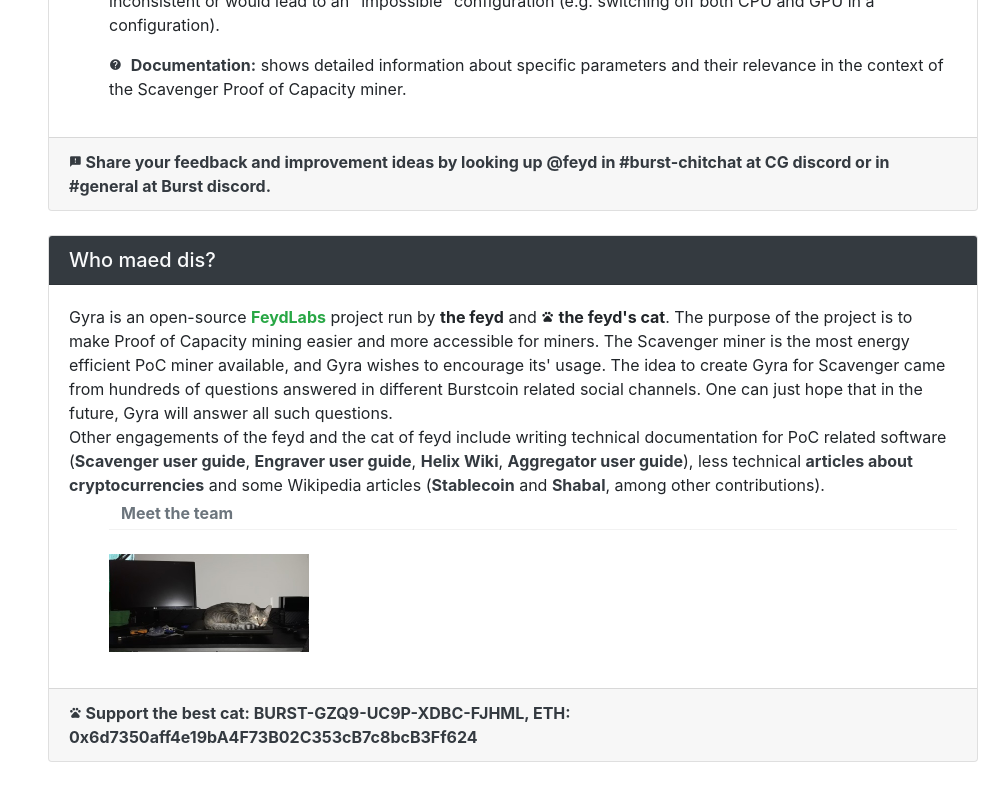
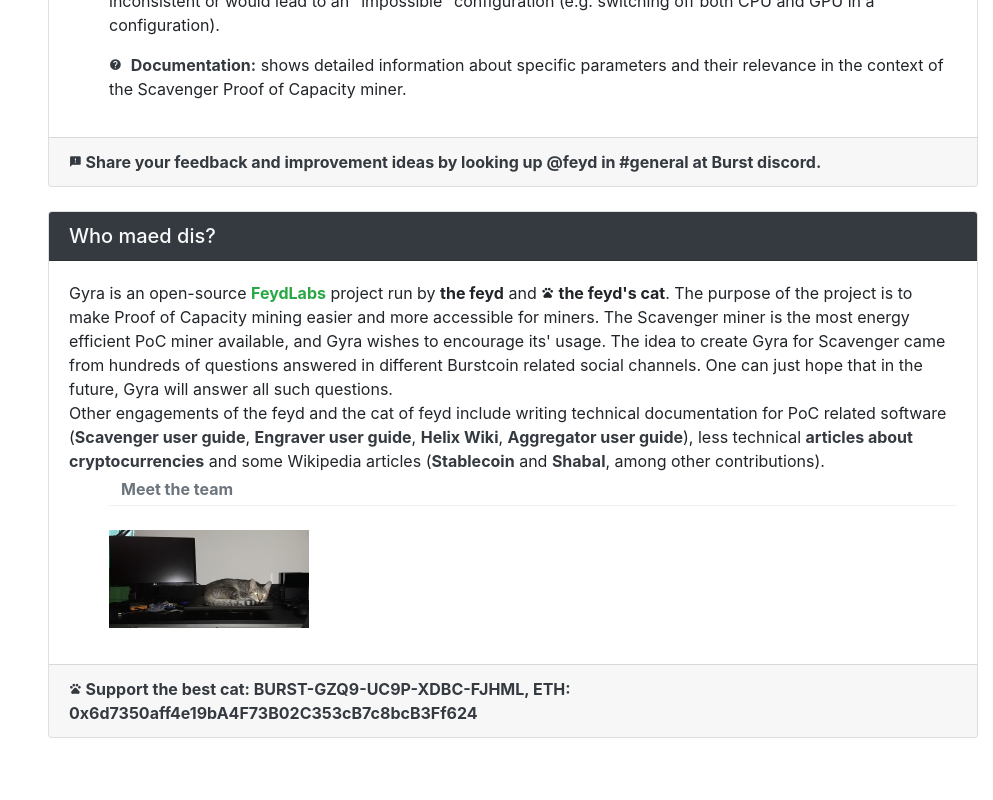
Before and after one commit to feyd27/gyra, an Angular app: page /config in a window 1280 px wide. Shown: the part 1764-2564 px from the top of the page, without its empty margins (287-1280 px from the left). Built offline with nearby package versions, Linux system fonts and the light colour scheme.

Commit message:
update support contact

```diff
--- a/src/app/scavenger/config.component.html
+++ b/src/app/scavenger/config.component.html
@@ -133,7 +133,7 @@
                     </ul>
                     </div>
                    <div class="card-footer text-dark font-weight-bold"><i class="material-icons small">feedback</i>&nbsp;Share your feedback and improvement ideas by looking up @feyd
-                    <a class="btn-outline-dark" href="https://discord.gg/WAnpxtK">in #burst-chitchat at CG discord</a> or <a class="btn-outline-dark" href="https://discord.gg/GUSjpm6">in #general at Burst discord</a>.</div>
+                   <a class="btn-outline-dark" href="https://discord.gg/GUSjpm6">in #general at Burst discord</a>.</div>
                   </div><br>
                   <div class="card">
                       <h5 class="card-header bg-dark text-light">
```
